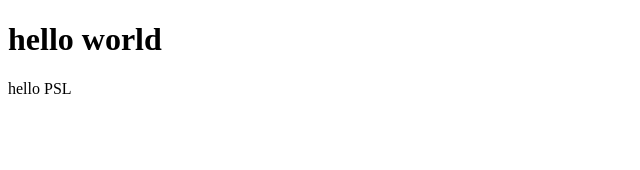
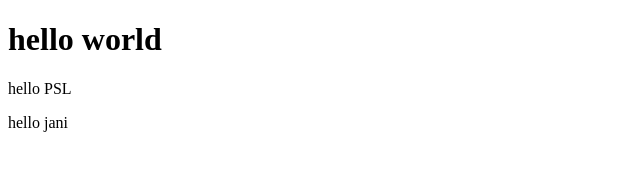
Before and after one commit to shahzadali57/shyzieli, a plain HTML site: page index.html in a window 1280 px wide. Shown: the full height of the page, 0-640 px from the left. Drawn offline with Linux system fonts and the light colour scheme.

Commit message:
first commit

```diff
--- a/index.html
+++ b/index.html
@@ -10,5 +10,6 @@
 <body>
     <h1>hello world</h1>
     <p>hello PSL</p>
+    <p>hello jani</p>
 </body>
 </html>
```
